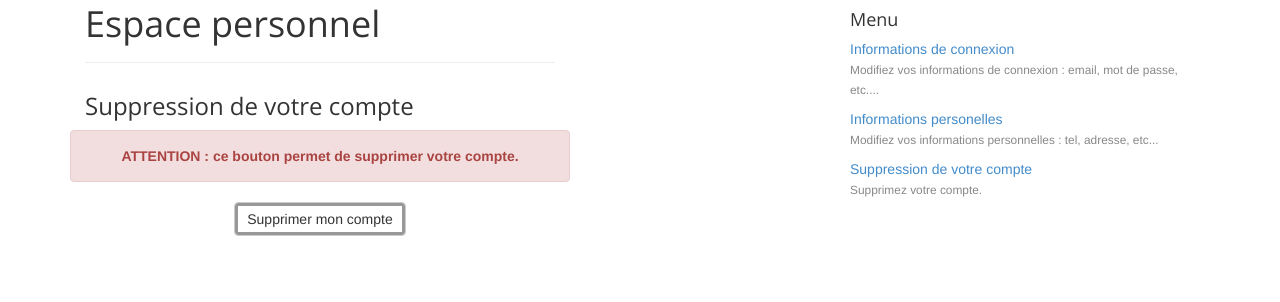
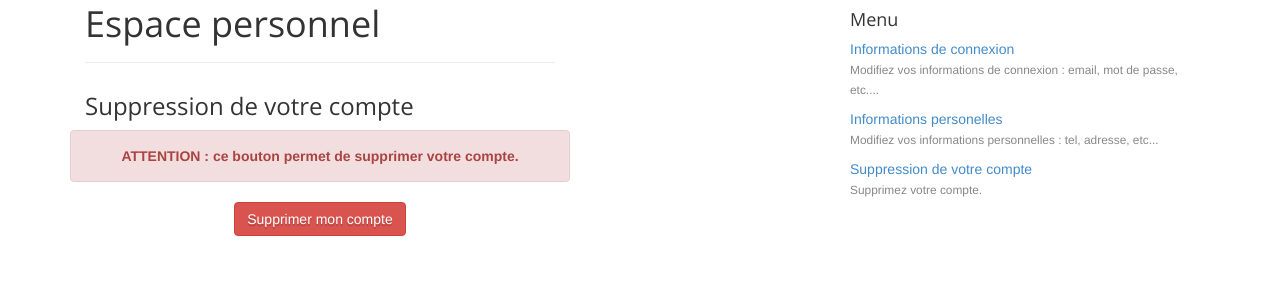
Before and after one commit to Gabouch/modso2, a Django app: page /espaceperso/suppression in a window 1280 px wide. Shown: the part 228-530 px from the top of the page. Run offline with Django 3.2, Linux system fonts and the light colour scheme; the visitor is signed in with stand-in values (Sample User, id 1); some libraries are stand-ins or nearby versions.

Commit message:
Suppression : btn-danger

```diff
--- a/gestionMachines/templates/gestionMachines/espaceperso/espaceperso_suppression.html
+++ b/gestionMachines/templates/gestionMachines/espaceperso/espaceperso_suppression.html
@@ -17,7 +17,7 @@
 
         <div class="row">
             <div class="col text-center">
-                <button class="btn btn-default" type="submit">Supprimer mon compte</button>
+                <button class="btn btn-danger" type="submit">Supprimer mon compte</button>
             </div>
         </div>
     </form>
```
